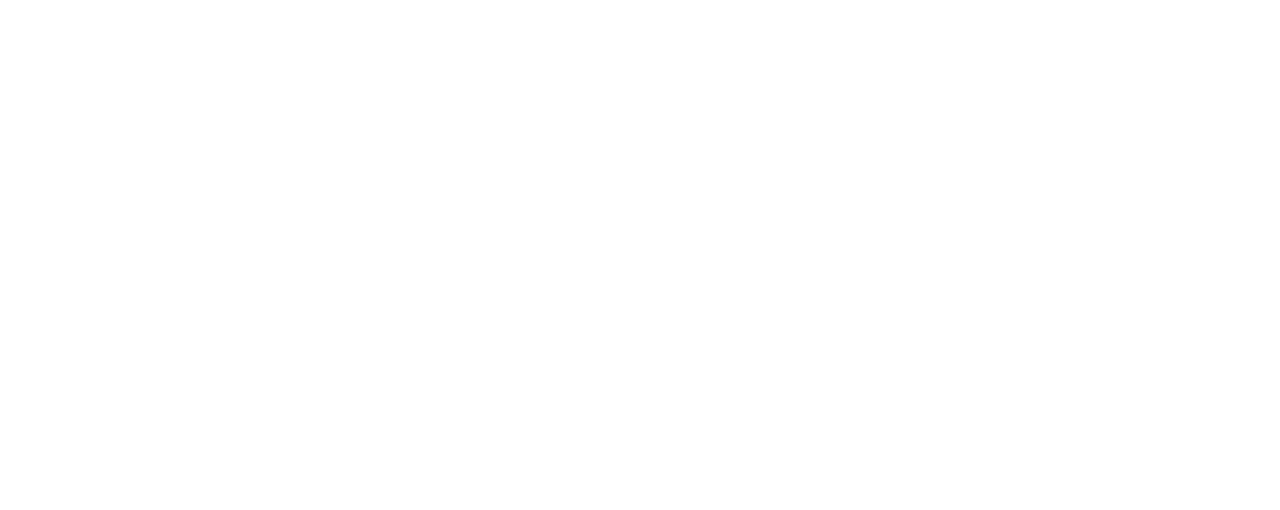
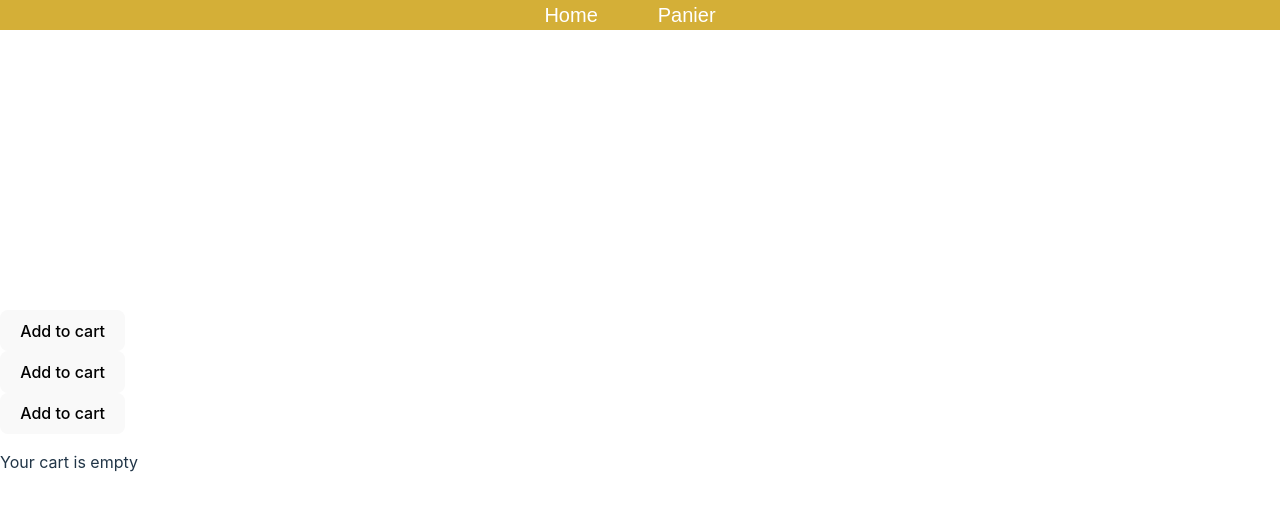
Before and after one commit to m-lcs/E-Commerce, a React (Vite) app in the folder e-commerce/: page /panier in a window 1280 px wide. Before the commit this address had no page. Shown: the top 510 px of the page. Built offline with nearby package versions, Linux system fonts and the light colour scheme.

Commit message:
fin du pannier plus qu'a mettre au bon endroit

```diff
--- /dev/null
+++ b/e-commerce/components/panier.jsx
@@ -0,0 +1,85 @@
+
+import { CartProvider, useCart } from "react-use-cart";
+
+function Page() {
+  const { addItem } = useCart();
+
+  const products = [
+    {
+      id: 1,
+      name: "Malm",
+      price: 9900,
+      quantity: 1
+    },
+    {
+      id: 2,
+      name: "Nordli",
+      price: 16500,
+      quantity: 5
+    },
+    {
+      id: 3,
+      name: "Kullen",
+      price: 4500,
+      quantity: 1
+    },
+  ];
+
+  return (
+    <div>
+      {products.map((p) => (
+        <div key={p.id}>
+          <button onClick={() => addItem(p)}>Add to cart</button>
+        </div>
+      ))}
+    </div>
+  );
+}
+
+function Cart() {
+  const {
+    isEmpty,
+    totalUniqueItems,
+    items,
+    updateItemQuantity,
+    removeItem,
+  } = useCart();
+
+  if (isEmpty) return <p>Your cart is empty</p>;
+
+  return (
+    <>
+      <h1>Cart ({totalUniqueItems})</h1>
+
+      <ul>
+        {items.map((item) => (
+          <li key={item.id}>
+            {item.quantity} x {item.name} &mdash;
+            <button
+              onClick={() => updateItemQuantity(item.id, item.quantity - 1)}
+            >
+              -
+            </button>
+            <button
+              onClick={() => updateItemQuantity(item.id, item.quantity + 1)}
+            >
+              +
+            </button>
+            <button onClick={() => removeItem(item.id)}>&times;</button>
+          </li>
+        ))}
+      </ul>
+    </>
+  );
+}
+
+function Panier() {
+  return (
+    <CartProvider>
+      <Page />
+      <Cart />
+    </CartProvider>
+  );
+}
+
+export default Panier;
--- a/e-commerce/index.html
+++ b/e-commerce/index.html
@@ -2,7 +2,7 @@
 <html lang="en">
   <head>
     <meta charset="UTF-8" />
-    <link rel="icon" type="image/svg+xml" href="/vite.svg" />
+
     <meta name="viewport" content="width=device-width, initial-scale=1.0" />
     <title>Les Oeuvres</title>
   </head>
--- a/e-commerce/package.json
+++ b/e-commerce/package.json
@@ -12,7 +12,8 @@
   "dependencies": {
     "axios": "^1.6.7",
     "react": "^18.2.0",
-    "react-dom": "^18.2.0"
+    "react-dom": "^18.2.0",
+    "react-use-cart": "^1.13.0"
   },
   "devDependencies": {
     "@types/react": "^18.2.64",
--- a/e-commerce/src/App.jsx
+++ b/e-commerce/src/App.jsx
@@ -7,7 +7,7 @@
 import Oeuvre from "../components/oeuvre";
 import NavBar from "../components/navBar";
 import Detail from "../components/detail";
-
+import Panier from  "../components/panier";
 function App() {
   const [count, setCount] = useState(0);
   return (
@@ -16,6 +16,7 @@
         <Route path="/" element={<NavBar />}>
           <Route index element={<Oeuvre />} />
           <Route path="detail/:id" element={<Detail />} />
+          <Route path="panier" element={<Panier/>} />
         </Route>
       </Routes>
     </BrowserRouter>
```
Also changed, not shown: 1 other file (tests, documents, lock files or other folders).
